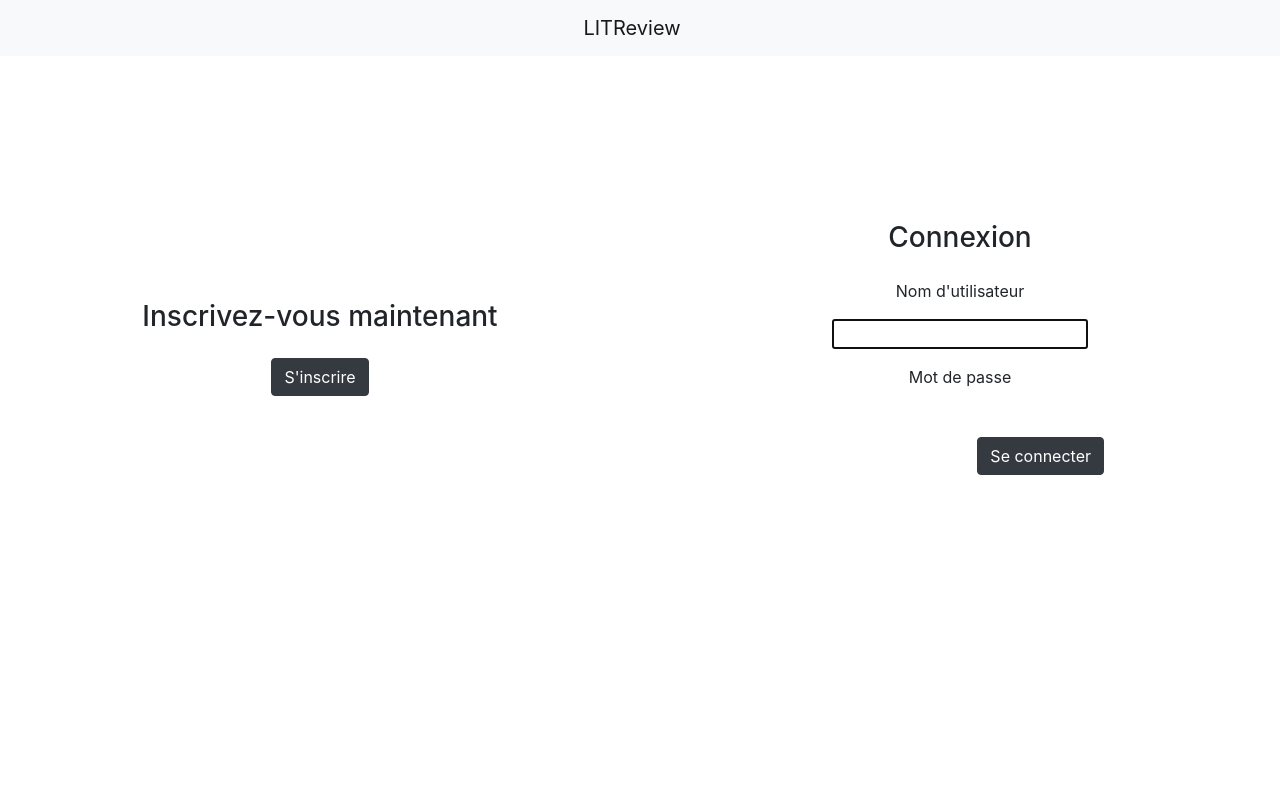
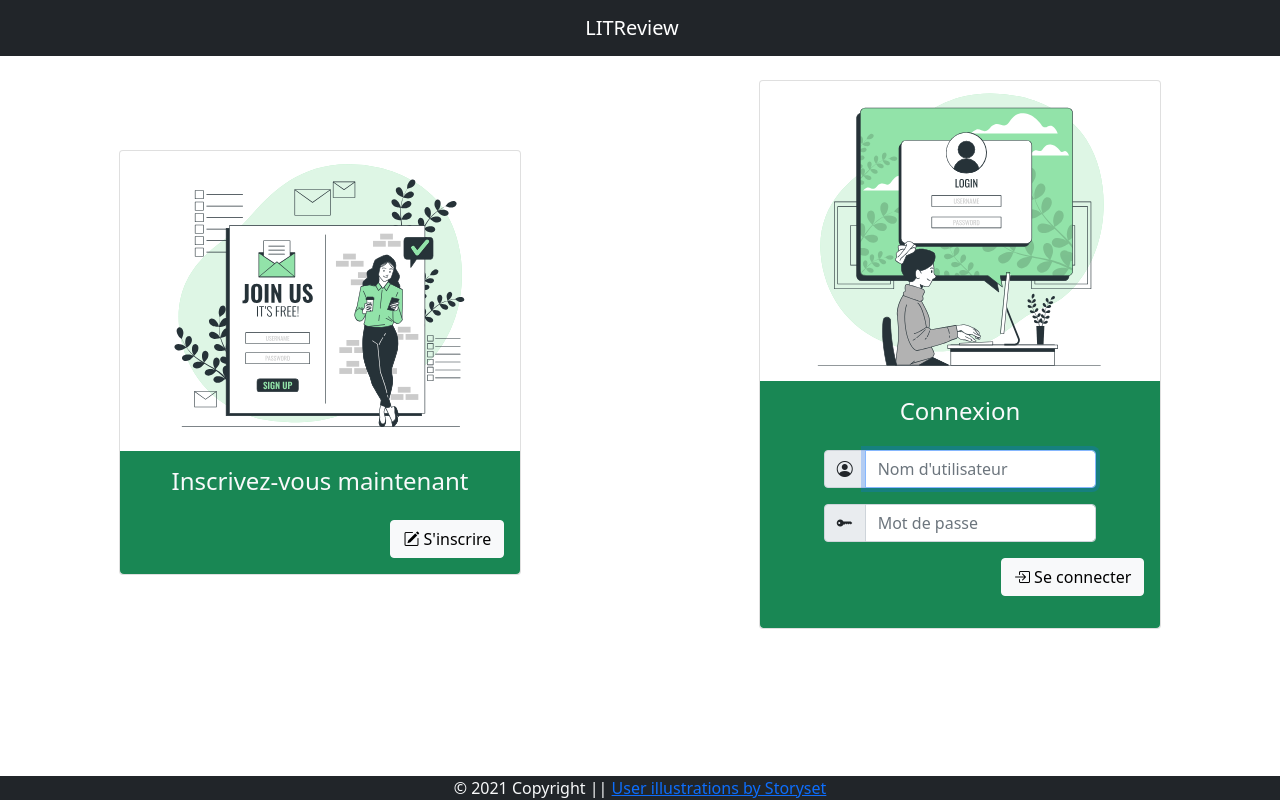
Before and after one commit to Prud-homme/OC_P9, a Django app: template authentication/templates/authentication/login.html in a window 1280 px wide. Run offline with Django 4.2, Linux system fonts and the light colour scheme; the template is opened without the code that fills it: values that come from a table or form of the project are taken from there, others are empty; parts of the project's set-up code (start-up, migrations or seed data) failed here and were passed over; some libraries are stand-ins or nearby versions.

Commit message:
Update login page

```diff
--- a/authentication/templates/authentication/login.html
+++ b/authentication/templates/authentication/login.html
@@ -1,24 +1,48 @@
 {% extends 'base.html' %}
+{% load static %}
 {% block content %}
-    <div class="row align-items-center h-75">
-        <div class="col-12 col-md-6 d-flex flex-column align-items-center">
-            <h3>Inscrivez-vous maintenant</h3>
-            <a class="btn btn-dark m-3" href="{% url 'signup' %}">S'inscrire</a>
+<div class="container-fluid">
+    <div class="row justify-content-around mt-3">
+
+        <div class="col-10 col-sm-8 col-md-5 col-lg-4 align-self-center mt-2 mb-2 mt-lg-4">
+            <div class="card">
+                <img src="{% static 'authentication/media/sign-up.svg' %}" class="card-img-top" style="max-height: 300px;" alt="login" />
+
+                <div class="card-body bg-success rounded-bottom">
+                    <h4 class="card-title text-light text-center mb-4">Inscrivez-vous maintenant</h4>
+                    <div class="d-flex flex-column">
+                        <a class="btn btn-light  align-self-end" href="{% url 'signup' %}"><i class="bi bi-pencil-square"></i> S'inscrire</a>
+                    </div>
+                </div>
+
+            </div>
         </div>
-        <div class="col-12 col-md-6 d-flex flex-column align-items-center">
-            <h3>Connexion</h3>
-            <form method="post">
-                <div class="d-flex flex-column align-items-center p-3">
-                    <p>Nom d'utilisateur</p>
-                    <p>{{ form.username }}</p>
-                    <p>Mot de passe</p>
-                    <p>{{ form.password }}</p>
+
+        <div class="col-10 col-sm-8 col-md-5 col-lg-4 align-self-center mt-2 mb-2 order-first order-md-last">
+            <div class="card">
+                <img src="{% static 'authentication/media/login.svg' %}" class="card-img-top" style="max-height: 300px;" alt="login" />
+
+                <div class="card-body bg-success rounded-bottom">
+                    <h4 class="card-title text-center text-light mb-4">Connexion</h4>
+                    <form method="post">
+                        <div class="input-group mb-3 ps-sm-4 pe-sm-4 ps-xl-5 pe-xl-5">
+                            <span class="input-group-text"><i class="bi bi-person-circle"></i></span>
+                            <input type="text" class="form-control" placeholder="Nom d'utilisateur" aria-label="Username" name="username" autofocus autocapitalize="none" autocomplete="username" maxlength="150" required id="id_username">
+                        </div>
+                        <div class="input-group mb-3 ps-sm-4 pe-sm-4 ps-xl-5 pe-xl-5">
+                            <span class="input-group-text"><i class="bi bi-key-fill"></i></span>
+                            <input type="password" class="form-control" placeholder="Mot de passe" aria-label="Password" name="password" autocomplete="current-password" required id="id_password">
+                        </div>
+                        {% csrf_token %}
+                        <div class="d-flex flex-column">
+                            <button class="btn btn-light align-self-end" type="submit" ><i class="bi bi-box-arrow-in-right"></i> Se connecter</button>
+                        </div>
+                    </form>
                 </div>
-                {% csrf_token %}
-                <div class="d-flex justify-content-end">
-                    <button class="btn btn-dark" type="submit" >Se connecter</button>
-                </div>
-            </form>
+
+            </div>
         </div>
-    <div>
+
+    </div>
+</div>
 {% endblock content %}
--- a/litreview/settings.py
+++ b/litreview/settings.py
@@ -94,9 +94,6 @@ AUTH_PASSWORD_VALIDATORS = [
     },
     {
         'NAME': 'django.contrib.auth.password_validation.MinimumLengthValidator',
-        'OPTIONS': {
-            'min_length': 6,
-        }
     },
     {
         'NAME': 'django.contrib.auth.password_validation.CommonPasswordValidator',
@@ -137,3 +134,6 @@ AUTH_USER_MODEL = 'authentication.User'
 LOGIN_URL = 'login'
 LOGIN_REDIRECT_URL = 'home'
 LOGOUT_REDIRECT_URL = LOGIN_URL
+
+MEDIA_URL = '/media/'
+MEDIA_ROOT = BASE_DIR.joinpath('media/')
--- a/litreview/urls.py
+++ b/litreview/urls.py
@@ -16,6 +16,10 @@ Including another URLconf
 from django.contrib import admin
 from django.urls import path
 from django.contrib.auth.views import LoginView, LogoutView, PasswordChangeView, PasswordChangeDoneView
+
+from django.conf import settings
+from django.conf.urls.static import static
+from django.contrib.staticfiles.urls import staticfiles_urlpatterns
 
 import authentication.views
 import reviewsapp.views
@@ -36,4 +40,11 @@ urlpatterns = [
             template_name='authentication/password_change_done.html'),
         name='password_change_done'),
     path('home/', reviewsapp.views.home, name='home'),
+    path('ticket/create/', reviewsapp.views.ticket_create, name='ticket_create'),
 ]
+
+if settings.DEBUG:
+    urlpatterns += static(
+        settings.MEDIA_URL, document_root=settings.MEDIA_ROOT)
+
+urlpatterns += staticfiles_urlpatterns()
--- a/static/styles.css
+++ /dev/null
@@ -1 +0,0 @@
-* { background: SeaShell }
--- a/templates/base.html
+++ b/templates/base.html
@@ -1,21 +1,30 @@
 {% load static %}
-<html>
+<html class="h-100">
    <head>
+      <meta name="viewport" content="width=device-width, initial-scale=1">
       <title>LITReview</title>
-        <link rel="stylesheet" href="https://stackpath.bootstrapcdn.com/bootstrap/4.4.1/css/bootstrap.min.css" integrity="sha384-Vkoo8x4CGsO3+Hhxv8T/Q5PaXtkKtu6ug5TOeNV6gBiFeWPGFN9MuhOf23Q9Ifjh" crossorigin="anonymous">
+      <link href="https://cdn.jsdelivr.net/npm/bootstrap@5.0.2/dist/css/bootstrap.min.css" rel="stylesheet" integrity="sha384-EVSTQN3/azprG1Anm3QDgpJLIm9Nao0Yz1ztcQTwFspd3yD65VohhpuuCOmLASjC" crossorigin="anonymous">
+      <link rel="stylesheet" href="https://cdn.jsdelivr.net/npm/bootstrap-icons@1.5.0/font/bootstrap-icons.css">
+
+      <!-- Font Awesome -->
+      <script src="https://kit.fontawesome.com/14273d579a.js" crossorigin="anonymous"></script>
    </head>
-    <body>
-        <div class="d-flex justify-content-center bg-light">
-            <nav class="navbar navbar-expand-lg navbar-light ">
+
+
+   <body class="d-flex flex-column h-100">
+      <header>
+         <div class="d-flex justify-content-center bg-dark">
+            <nav class="navbar navbar-expand-lg navbar-dark">
+               <div class="container-fluid">
                   <a class="navbar-brand" href="{% url 'home' %}">LITReview</a>
                   {%  if user.is_authenticated %}
-                   <button class="navbar-toggler" type="button" data-toggle="collapse" data-target="#navbarContent">
+                  <button class="navbar-toggler" type="button" data-bs-toggle="collapse" data-bs-target="#navbarSupportedContent" aria-controls="navbarSupportedContent" aria-expanded="false" aria-label="Toggle navigation">
                      <span class="navbar-toggler-icon"></span>
                   </button>
-                   <div id="navbarContent" class="collapse navbar-collapse">
-                      <ul class="navbar-nav">
-                         <li class="nav-item active">
-                            <a class="nav-link" href="#">Flux</a>
+                  <div class="collapse navbar-collapse" id="navbarSupportedContent">
+                     <ul class="navbar-nav me-auto mb-2 mb-lg-0">
+                        <li class="nav-item">
+                           <a class="nav-link active" aria-current="page" href="#">Flux</a>
                         </li>
                         <li class="nav-item">
                            <a class="nav-link" href="#">Posts</a>
@@ -29,19 +38,27 @@
                      </ul>
                   </div>
                   {% endif %}
+               </div>
             </nav>
          </div>
-        <div class="container mw-100">
+      </header>
+
+      <main class="flex-grow-1">
          {% block content %}{% endblock content %}
-        </div>
 
          {%  if user.is_authenticated %}
             <p>Vous êtes connecté en tant que {{ request.user }}.
          {% endif %}
+      </main>
 
-        <!-- jQuery first, then Popper.js, then Bootstrap JS -->
-        <script src="https://code.jquery.com/jquery-3.4.1.slim.min.js" integrity="sha384-J6qa4849blE2+poT4WnyKhv5vZF5SrPo0iEjwBvKU7imGFAV0wwj1yYfoRSJoZ+n" crossorigin="anonymous"></script>
-        <script src="https://cdn.jsdelivr.net/npm/popper.js@1.16.0/dist/umd/popper.min.js" integrity="sha384-Q6E9RHvbIyZFJoft+2mJbHaEWldlvI9IOYy5n3zV9zzTtmI3UksdQRVvoxMfooAo" crossorigin="anonymous"></script>
-        <script src="https://stackpath.bootstrapcdn.com/bootstrap/4.4.1/js/bootstrap.min.js" integrity="sha384-wfSDF2E50Y2D1uUdj0O3uMBJnjuUD4Ih7YwaYd1iqfktj0Uod8GCExl3Og8ifwB6" crossorigin="anonymous"></script>
+
+
+      <footer class="bg-dark">
+         <div class="text-center text-light">© 2021 Copyright || <a href="https://storyset.com/user">User illustrations by Storyset</a></div>
+      </footer>
+
+      <!-- Bootstrap JS bundle -->
+
+      <script src="https://cdn.jsdelivr.net/npm/bootstrap@5.0.2/dist/js/bootstrap.bundle.min.js" integrity="sha384-MrcW6ZMFYlzcLA8Nl+NtUVF0sA7MsXsP1UyJoMp4YLEuNSfAP+JcXn/tWtIaxVXM" crossorigin="anonymous"></script>
    </body>
 </html>
```
Also changed, not shown: authentication/forms.py (line endings or trailing spaces), static/authentication/media/login.svg (added), static/authentication/media/sign-up.svg (added), static/authentication/styles.css (deleted), static/reviewsapp/styles.css (deleted). Lines whose indentation alone changed are shown as unchanged.
